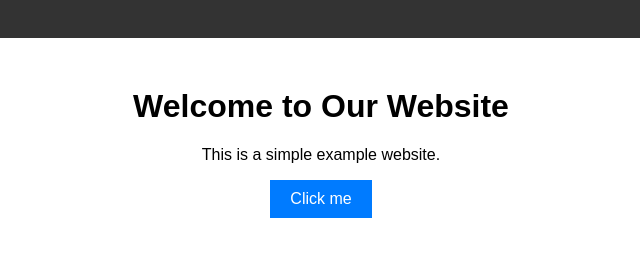
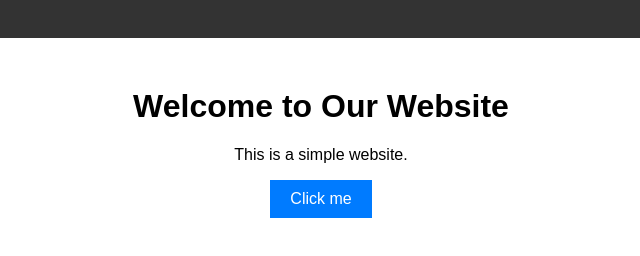
Before and after one commit to yaji0125/cess0125, a plain HTML site: page index.html in a window 1280 px wide. Shown: the full height of the page, 319-959 px from the left. Drawn offline with Linux system fonts and the light colour scheme.

Commit message:
index.html

```diff
--- a/index.html
+++ b/index.html
@@ -17,7 +17,7 @@
 
     <div class="content">
         <h1>Welcome to Our Website</h1>
-        <p>This is a simple example website.</p>
+        <p>This is a simple website.</p>
         <button onclick="changeText()">Click me</button>
     </div>
 
```
